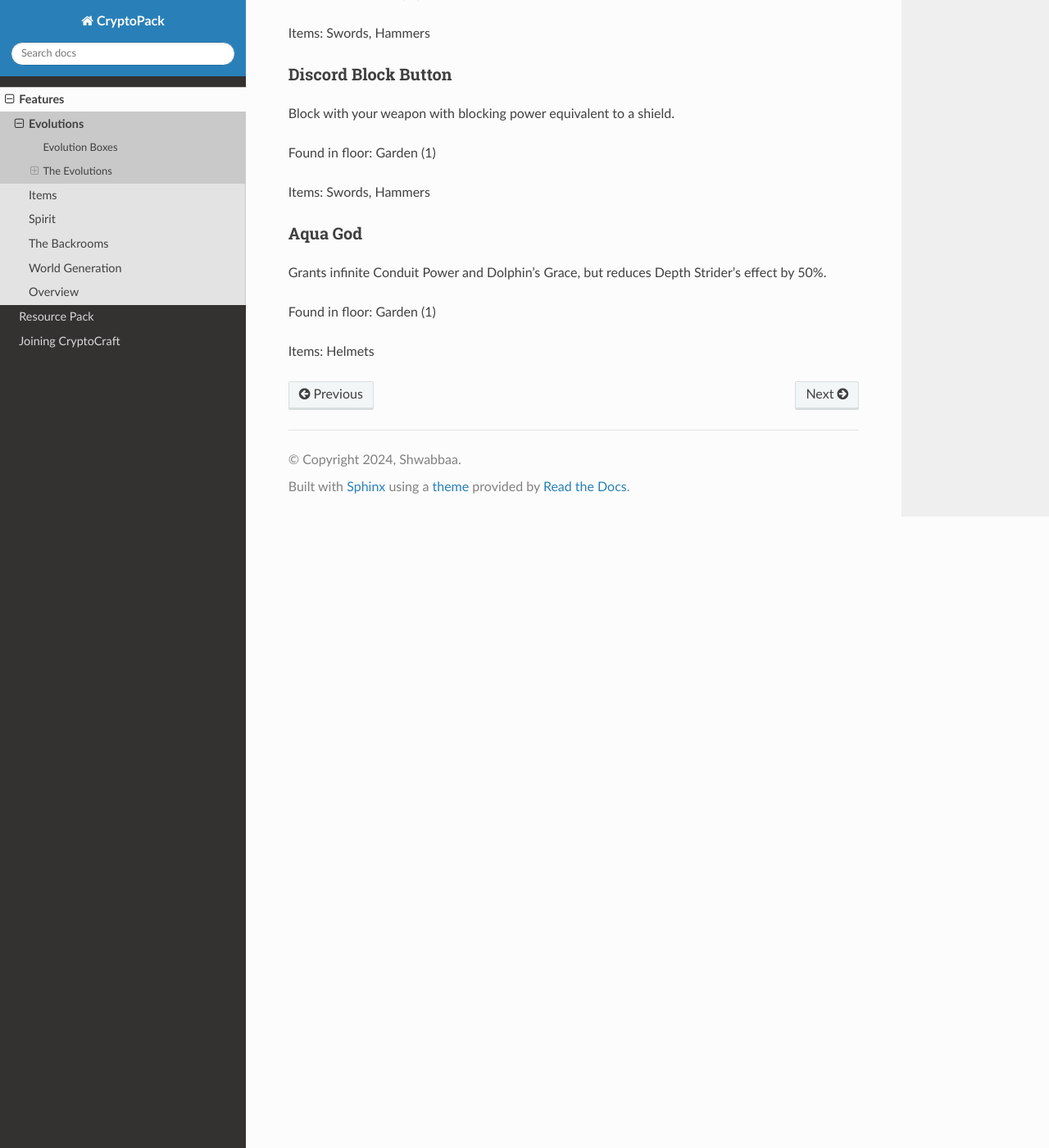
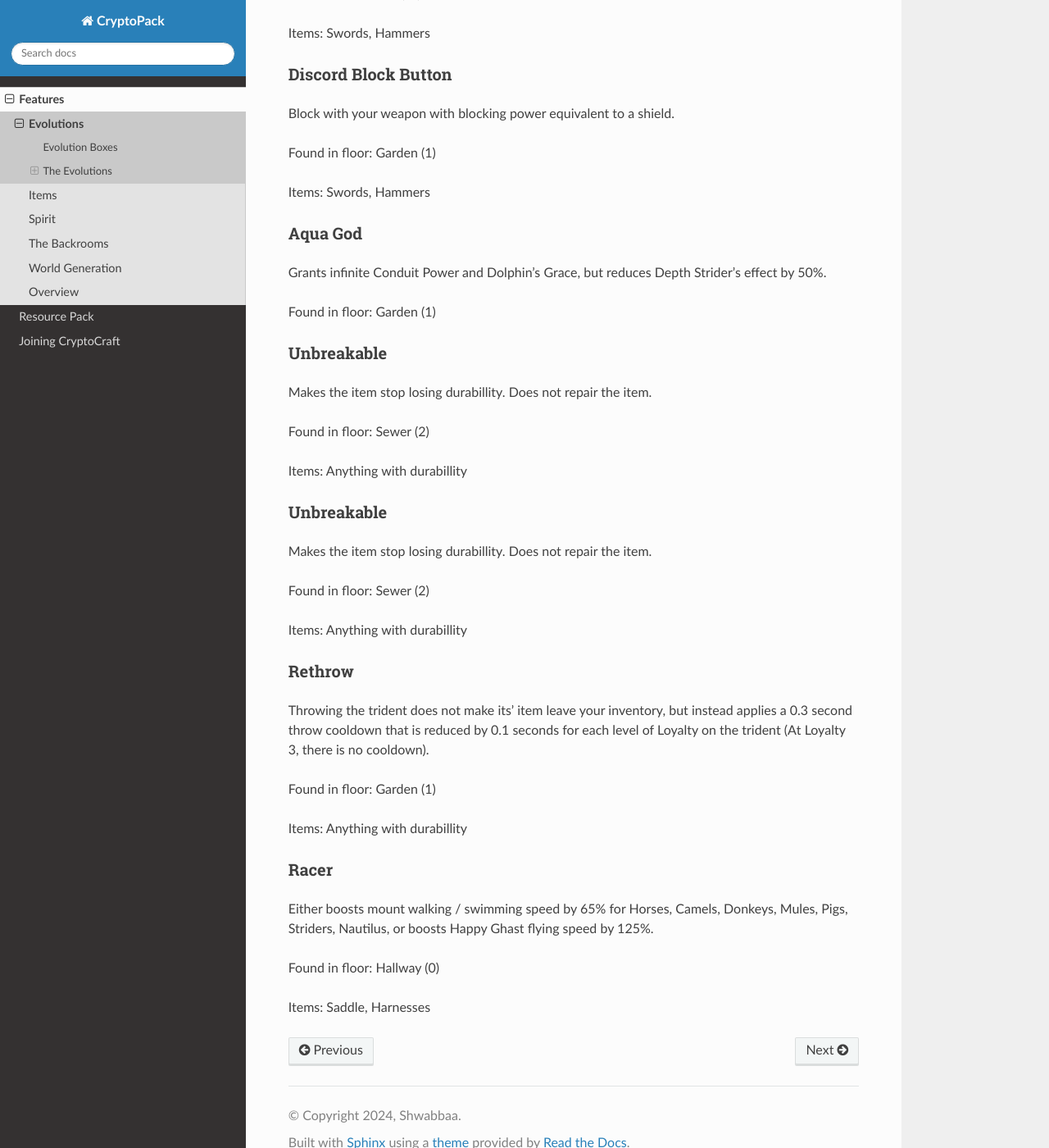
Before and after one commit to Shwabbaa/cryptopack-docs, a Sphinx documentation site: the page built from docs/source/features/evolutions.rst, in a window 1280 px wide and 1400 px high, scrolled down 11449 px. Shown: the whole window at 82% size. Built offline with Sphinx 7.4.7 and the Read the Docs theme 3.1.0, drawn with Linux system fonts in a browser that asks for light colours; pages that are not in the unit, such as notebooks, are missing from menus; some of the changed text lies outside the part shown.

Commit message:
Update evolutions.rst

```diff
--- a/docs/source/features/evolutions.rst
+++ b/docs/source/features/evolutions.rst
@@ -401,11 +401,11 @@
 
 Stab
 ^^^^^^^^^^^^^^^^^^^^
-Deal 40% more damage to unarmored targets, excluding bosses.
+Throw and Riptide attacks deal 2x damage.
 
 Found in floor: Hallway (0)
 
-Items: Vanilla Swords, Longswords, Mace, Spears, Trident
+Items: Tridents
 
 Smelting Touch
 ^^^^^^^^^^^^^^^^^^^^
@@ -487,4 +487,34 @@
 
 Found in floor: Garden (1)
 
-Items: Helmets
+Unbreakable
+^^^^^^^^^^^^^^^^^^^^
+Makes the item stop losing durabillity. Does not repair the item.
+
+Found in floor: Sewer (2)
+
+Items: Anything with durabillity
+
+Unbreakable
+^^^^^^^^^^^^^^^^^^^^
+Makes the item stop losing durabillity. Does not repair the item.
+
+Found in floor: Sewer (2)
+
+Items: Anything with durabillity
+
+Rethrow
+^^^^^^^^^^^^^^^^^^^^
+Throwing the trident does not make its' item leave your inventory, but instead applies a 0.3 second throw cooldown that is reduced by 0.1 seconds for each level of Loyalty on the trident (At Loyalty 3, there is no cooldown).
+
+Found in floor: Garden (1)
+
+Items: Anything with durabillity
+
+Racer
+^^^^^^^^^^^^^^^^^^^^
+Either boosts mount walking / swimming speed by 65% for Horses, Camels, Donkeys, Mules, Pigs, Striders, Nautilus, or boosts Happy Ghast flying speed by 125%.
+
+Found in floor: Hallway (0)
+
+Items: Saddle, Harnesses
```
